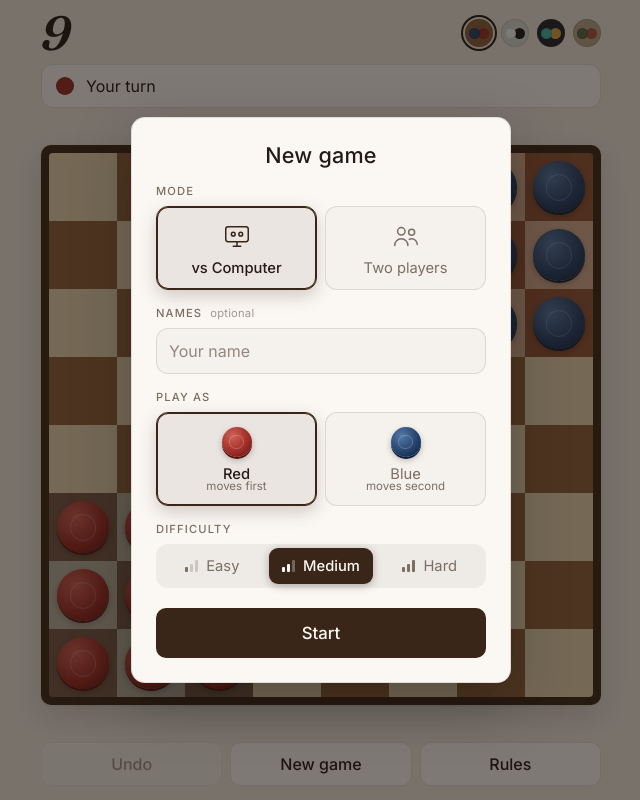
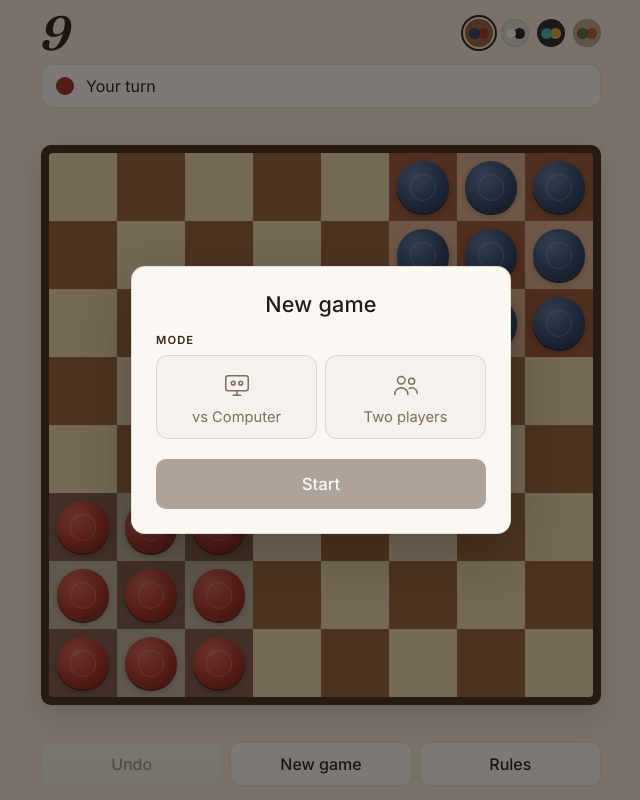
Before and after one commit to lernerman/game9, a plain HTML site: page index.html in a window 1280 px wide. Shown: the whole page, without its empty margins (319-959 px from the left). Drawn offline with Linux system fonts and the light colour scheme.

Commit message:
Calmer setup dialog: mode first, compact side tiles, stronger section titles
Co-Authored-By: Claude Opus 5.5 <noreply@anthropic.com>

```diff
--- a/index.html
+++ b/index.html
@@ -198,8 +198,13 @@
   }
   .dialog h2 { margin: 0; text-align: center; font-weight: 500; font-size: 1.35rem; letter-spacing: .01em; }
   .field { display: flex; flex-direction: column; gap: 8px; }
-  .field label.title { color: var(--muted); font-size: .7rem; font-weight: 500; letter-spacing: .1em; }
-  .field label.title .opt { font-weight: 400; letter-spacing: .02em; text-transform: none; opacity: .7; margin-inline-start: 4px; }
+  .field label.title { color: var(--accent); font-size: .7rem; font-weight: 600; letter-spacing: .1em; }
+  .field label.title .opt { color: var(--muted); font-weight: 400; letter-spacing: .02em; margin-inline-start: 4px; }
+  /* Everything below the mode choice appears once a mode is picked. */
+  .after-mode { display: flex; flex-direction: column; gap: 16px; }
+  #setupForm:not(.has-mode) .after-mode { display: none; }
+  #setupForm.has-mode .after-mode { animation: reveal .25s ease; }
+  @keyframes reveal { from { opacity: 0; transform: translateY(-4px); } }
 
   /* Option tiles (mode, side): a card per choice with an icon on top. */
   .seg { display: flex; gap: 8px; }
@@ -222,9 +227,15 @@
   .seg input:focus-visible + label { outline: 2px solid var(--accent); outline-offset: 2px; }
   .seg label svg { width: 30px; height: 30px; stroke: currentColor; fill: none; stroke-width: 1.6; stroke-linecap: round; stroke-linejoin: round; }
   .seg input:checked + label svg { stroke: var(--accent); }
-  .seg label small { display: block; font-size: .72rem; color: var(--muted); font-weight: 400; margin-top: -4px; }
-  .seg .mini { width: 30px; height: 30px; flex: none; }
-  .seg .mini::after { inset: 26%; }
+  /* Side tiles: one compact row – piece, color name, and a quiet turn-order numeral. */
+  .seg.sides label { flex-direction: row; justify-content: flex-start; gap: 10px; padding: 11px 14px; }
+  .seg .mini { width: 22px; height: 22px; flex: none; }
+  .seg .mini::after { display: none; }
+  .seg .order {
+    margin-inline-start: auto; font-family: "Fraunces", Georgia, serif; font-style: italic;
+    font-size: .95rem; color: var(--muted); opacity: .75;
+  }
+  .seg .order sup { font-size: .6em; margin-inline-start: 1px; }
 
   /* Difficulty: one sliding track with signal-strength pips. */
   .track {
@@ -319,7 +330,7 @@
       <div class="field">
         <label class="title">MODE</label>
         <div class="seg">
-          <input type="radio" name="mode" id="m-ai" value="ai" checked>
+          <input type="radio" name="mode" id="m-ai" value="ai">
           <label for="m-ai">
             <svg viewBox="0 0 32 32" aria-hidden="true"><rect x="4" y="6" width="24" height="16" rx="2.5"/><path d="M12 27h8M16 22v5"/><circle cx="12" cy="14" r="2"/><circle cx="20" cy="14" r="2"/></svg>
             vs Computer
@@ -331,23 +342,14 @@
           </label>
         </div>
       </div>
-      <div class="field">
-        <label class="title">NAMES <span class="opt">optional</span></label>
-        <div class="names ai-only">
-          <label class="name-input"><input id="nameMe" maxlength="14" autocomplete="off" placeholder="Your name"></label>
-        </div>
-        <div class="names pvp-only">
-          <label class="name-input"><span class="piece red"></span><input id="name0" maxlength="14" autocomplete="off"></label>
-          <label class="name-input"><span class="piece blue"></span><input id="name1" maxlength="14" autocomplete="off"></label>
-        </div>
-      </div>
+      <div class="after-mode">
         <div class="field ai-only" id="sideField">
           <label class="title">PLAY AS</label>
-        <div class="seg">
+          <div class="seg sides">
             <input type="radio" name="side" id="s-red" value="0" checked>
-          <label for="s-red"><span class="piece red mini"></span><span><span id="sideLabel0"></span><small>moves first</small></span></label>
+            <label for="s-red"><span class="piece red mini"></span><span id="sideLabel0"></span><span class="order" title="Moves first">1<sup>st</sup></span></label>
             <input type="radio" name="side" id="s-blue" value="1">
-          <label for="s-blue"><span class="piece blue mini"></span><span><span id="sideLabel1"></span><small>moves second</small></span></label>
+            <label for="s-blue"><span class="piece blue mini"></span><span id="sideLabel1"></span><span class="order" title="Moves second">2<sup>nd</sup></span></label>
           </div>
         </div>
         <div class="field ai-only" id="levelField">
@@ -358,7 +360,18 @@
             <input type="radio" name="level" id="l-3" value="3"><label for="l-3"><span class="pips" data-n="3"><i></i><i></i><i></i></span>Hard</label>
           </div>
         </div>
-      <button type="submit" class="primary">Start</button>
+        <div class="field">
+          <label class="title"><span class="ai-only">YOUR NAME</span><span class="pvp-only">NAMES</span> <span class="opt">optional</span></label>
+          <div class="names ai-only">
+            <label class="name-input"><input id="nameMe" maxlength="14" autocomplete="off" placeholder="Your name"></label>
+          </div>
+          <div class="names pvp-only">
+            <label class="name-input"><span class="piece red"></span><input id="name0" maxlength="14" autocomplete="off"></label>
+            <label class="name-input"><span class="piece blue"></span><input id="name1" maxlength="14" autocomplete="off"></label>
+          </div>
+        </div>
+      </div>
+      <button type="submit" class="primary" id="startBtn" disabled>Start</button>
     </form>
   </div>
 
@@ -850,6 +863,8 @@ const form = document.getElementById("setupForm");
 const nameInputs = { me: form.nameMe, 0: form.name0, 1: form.name1 };
 function syncSetup() {
   const ai = form.mode.value === "ai";
+  form.classList.toggle("has-mode", !!form.mode.value);
+  document.getElementById("startBtn").disabled = !form.mode.value;
   document.querySelectorAll(".ai-only").forEach(el => el.classList.toggle("hidden", !ai));
   document.querySelectorAll(".pvp-only").forEach(el => el.classList.toggle("hidden", ai));
 }
@@ -865,10 +880,12 @@ function openSetup() {
   try {
     const saved = JSON.parse(localStorage.getItem("game9-setup") || "null");
     if (saved) {
-      form.mode.value = saved.mode; form.side.value = String(saved.human); form.level.value = String(saved.level);
+      form.side.value = String(saved.human); form.level.value = String(saved.level);
       for (const k in nameInputs) nameInputs[k].value = (saved.names && saved.names[k]) || "";
     }
   } catch (e) {}
+  // Start with no mode picked; the rest of the form opens once one is chosen.
+  for (const r of form.mode) r.checked = false;
   syncSetup();
   winBox.classList.remove("show");
   setupEl.classList.add("show");
```
Lines whose indentation alone changed are shown as unchanged.
